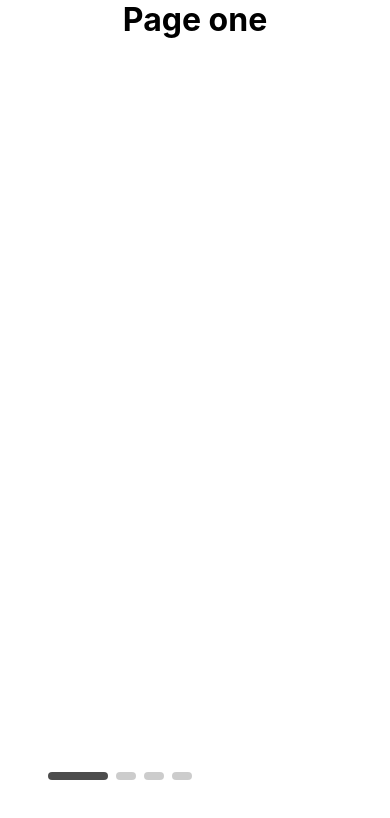
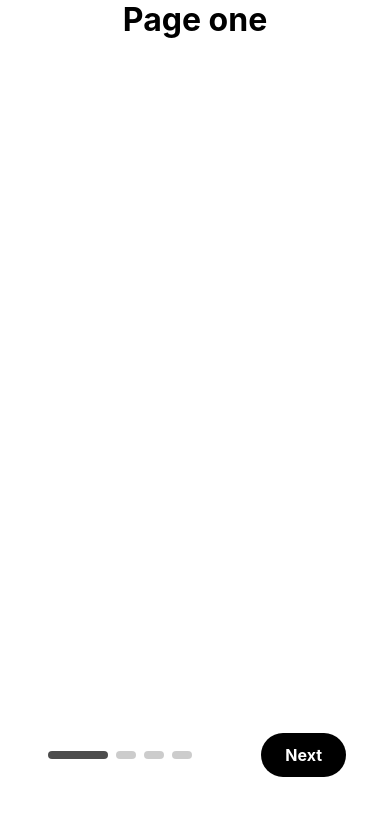
Before and after one commit to lnk00/the-one-thing, a React Native app: screen / in a window 390 px wide. Shown: the top 818 px of the page. Built offline with nearby package versions, Linux system fonts and the light colour scheme.

Commit message:
add next button

```diff
--- a/App.tsx
+++ b/App.tsx
@@ -1,5 +1,11 @@
 import { StatusBar } from 'expo-status-bar';
-import { StyleSheet, View, Dimensions } from 'react-native';
+import {
+  StyleSheet,
+  View,
+  Dimensions,
+  Text,
+  TouchableOpacity,
+} from 'react-native';
 import { SafeAreaProvider } from 'react-native-safe-area-context';
 import Animated, {
   useSharedValue,
@@ -8,6 +14,7 @@ import Animated, {
   interpolate,
   runOnJS,
   type SharedValue,
+  withTiming,
 } from 'react-native-reanimated';
 import { useRef, useState } from 'react';
 import PaginationIndicator from './PaginationIndicator';
@@ -22,6 +29,33 @@ export default function Root() {
     </SafeAreaProvider>
   );
 }
+
+const NextButton = ({
+  onPress,
+  currentIndex,
+  totalPages,
+}: {
+  onPress: () => void;
+  currentIndex: number;
+  totalPages: number;
+}) => {
+  // Hide button on last page
+  const isLastPage = currentIndex === totalPages - 1;
+
+  if (isLastPage) {
+    return null;
+  }
+
+  return (
+    <TouchableOpacity
+      style={styles.nextButton}
+      onPress={onPress}
+      activeOpacity={0.8}
+    >
+      <Text style={styles.nextButtonText}>Next</Text>
+    </TouchableOpacity>
+  );
+};
 
 const PageComponent = ({
   page,
@@ -59,7 +93,7 @@ const PageComponent = ({
 function App() {
   const scrollX = useSharedValue(0);
   const flatListRef = useRef<Animated.FlatList<string>>(null);
-  const [_currentIndex, setCurrentIndex] = useState(0);
+  const [currentIndex, setCurrentIndex] = useState(0);
 
   const scrollHandler = useAnimatedScrollHandler({
     onScroll: (event) => {
@@ -70,6 +104,21 @@ function App() {
       runOnJS(setCurrentIndex)(newIndex);
     },
   });
+
+  // Function to handle next button press
+  const handleNextPress = () => {
+    if (currentIndex < PAGES.length - 1) {
+      const nextIndex = currentIndex + 1;
+      // Animate scroll to next page
+      flatListRef.current?.scrollToIndex({
+        index: nextIndex,
+        animated: true,
+      });
+
+      // Update current index
+      setCurrentIndex(nextIndex);
+    }
+  };
 
   return (
     <View style={[styles.container]}>
@@ -87,7 +136,14 @@ function App() {
         onScroll={scrollHandler}
         scrollEventThrottle={16}
       />
-      <PaginationIndicator scrollX={scrollX} totalIndex={PAGES.length} />
+      <View style={styles.bottomControlsContainer}>
+        <PaginationIndicator scrollX={scrollX} totalIndex={PAGES.length} />
+        <NextButton
+          onPress={handleNextPress}
+          currentIndex={currentIndex}
+          totalPages={PAGES.length}
+        />
+      </View>
     </View>
   );
 }
@@ -107,18 +163,28 @@ const styles = StyleSheet.create({
     fontSize: 32,
     fontWeight: 'bold',
   },
-  paginationContainer: {
+  bottomControlsContainer: {
     position: 'absolute',
     bottom: 64,
-    left: 44,
+    left: 0,
+    right: 0,
     flexDirection: 'row',
+    justifyContent: 'space-between',
+    alignItems: 'center',
+    paddingHorizontal: 44,
+    height: 50,
+  },
+  nextButton: {
+    backgroundColor: '#000',
+    paddingVertical: 12,
+    paddingHorizontal: 24,
+    borderRadius: 30,
+    justifyContent: 'center',
     alignItems: 'center',
   },
-  paginationDot: {
-    height: 8,
-    width: 20,
-    borderRadius: 4,
-    backgroundColor: '#000',
-    marginHorizontal: 4,
+  nextButtonText: {
+    color: '#fff',
+    fontSize: 16,
+    fontWeight: 'bold',
   },
 });
--- a/PaginationIndicator.tsx
+++ b/PaginationIndicator.tsx
@@ -41,9 +41,6 @@ export default function PaginationIndicator({
 }
 const styles = StyleSheet.create({
   paginationContainer: {
-    position: 'absolute',
-    bottom: 64,
-    left: 44,
     flexDirection: 'row',
     alignItems: 'center',
   },
```
